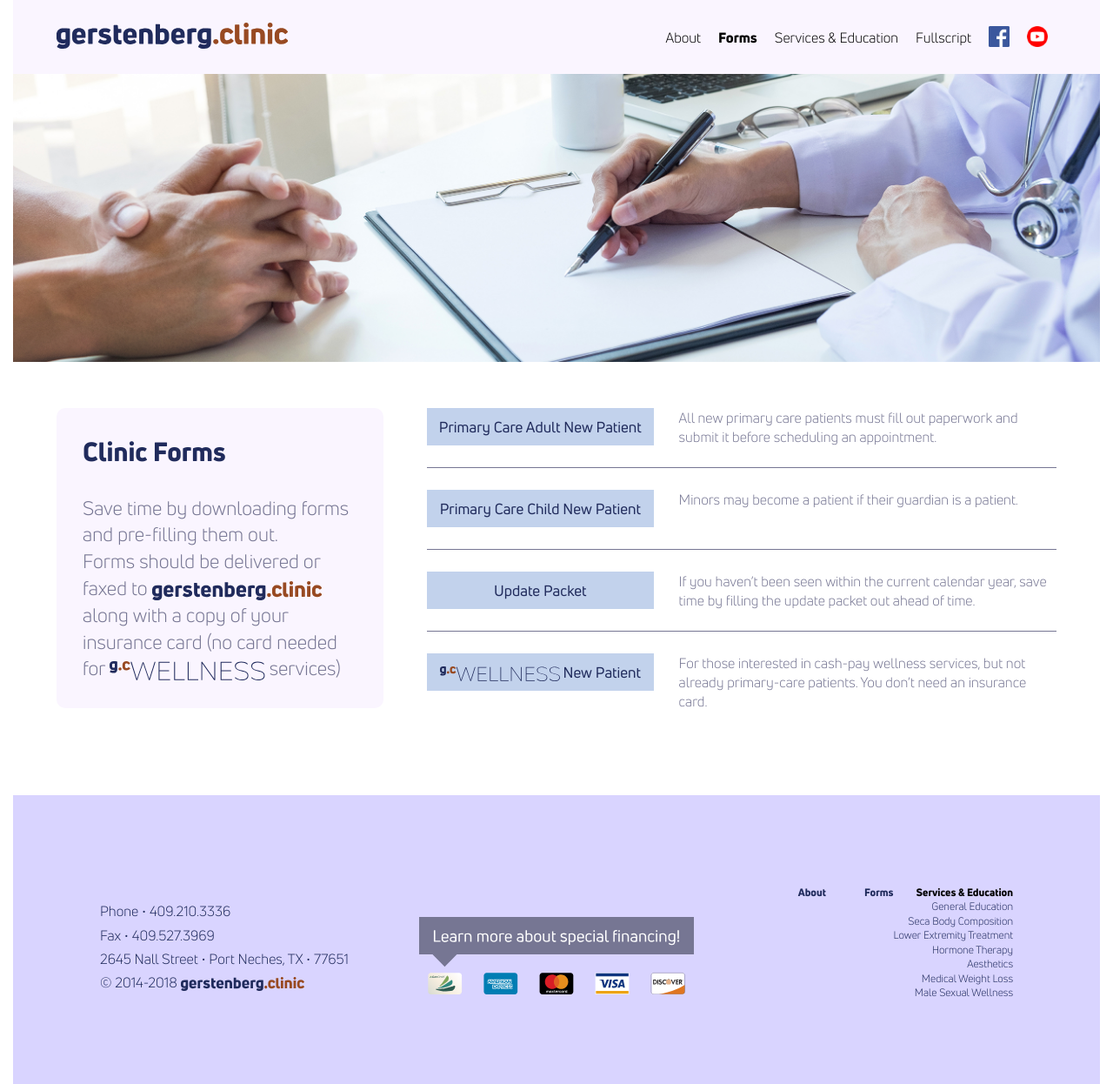
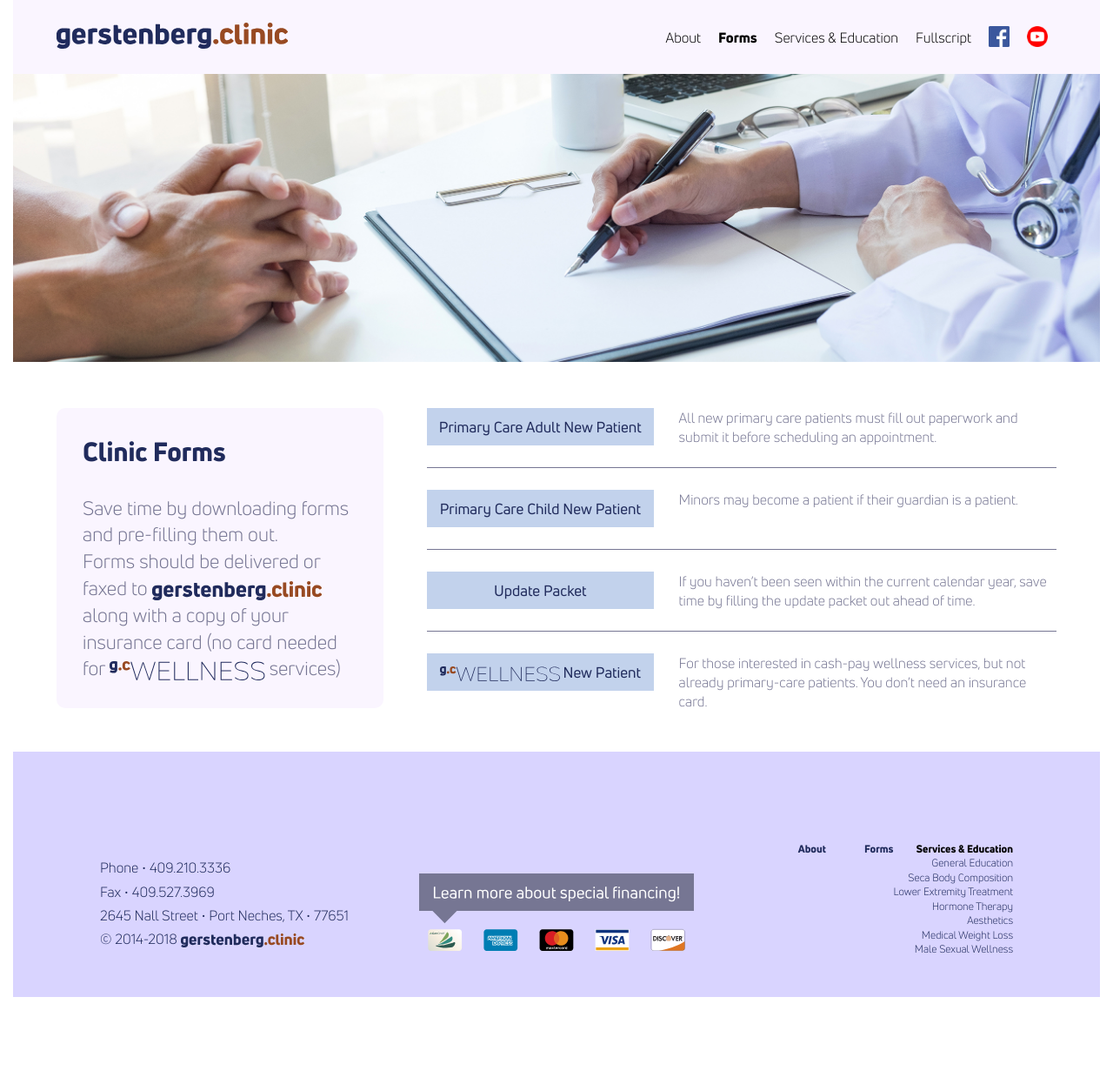
Before and after one commit to theneverwoods/gerstenberg.clinic, a Jekyll site: the page built from forms.html, in a window 1280 px wide. Shown: the whole page at 87% size. Built offline with Jekyll 4.4.1, drawn with Linux system fonts in a browser that asks for light colours; after the commit the page ends 1146 px from its top, so only the background shows below that.

Commit message:
forms page spacing fix

```diff
--- a/_layouts/default.html
+++ b/_layouts/default.html
@@ -4,9 +4,9 @@
     <meta charset="UTF-8">
     <meta name="viewport" content="width=device-width, initial-scale=1, maximum-scale=1">
 
-    <link rel="stylesheet" href="{{ site.baseurl }}/css/global.css?cachebust=7">
+    <link rel="stylesheet" href="{{ site.baseurl }}/css/global.css?cachebust=8">
 
-    {% if page.stylesheet && page.stylesheet != "" %}<link rel="stylesheet" href="{{ site.baseurl }}/css/{{ page.stylesheet }}.css?cachebust=7">{% endif %}
+    {% if page.stylesheet && page.stylesheet != "" %}<link rel="stylesheet" href="{{ site.baseurl }}/css/{{ page.stylesheet }}.css?cachebust=8">{% endif %}
     <!-- <link rel="icon" href="/img/favicon.png?v=2"> -->
 
     <script src="https://cdnjs.cloudflare.com/ajax/libs/jquery/3.3.1/jquery.min.js"></script>
--- a/css/forms.scss
+++ b/css/forms.scss
@@ -49,7 +49,7 @@
 
 @media (min-width: 850px) {
   .row:first-child {
-    margin: 5rem auto;
+    margin: 5rem auto 0 auto;
     padding: 0 5rem;
   }
 
```
